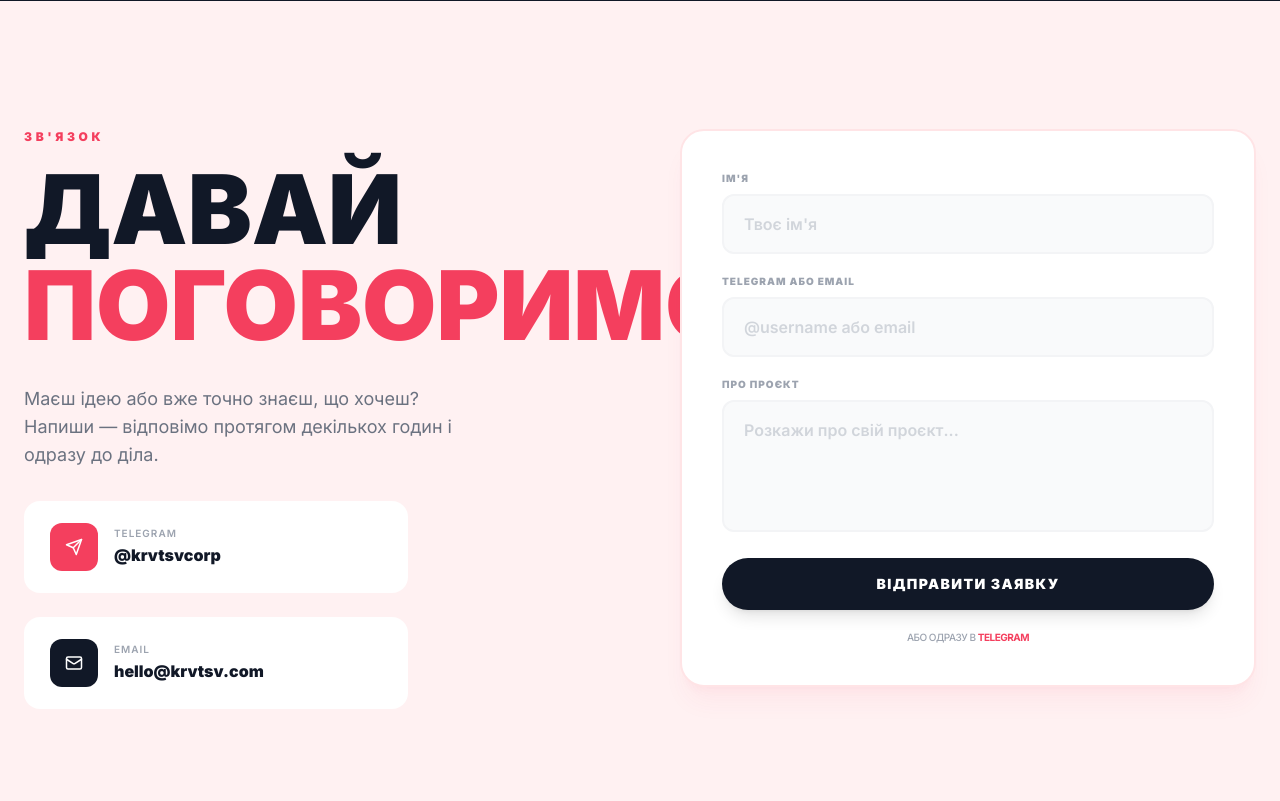
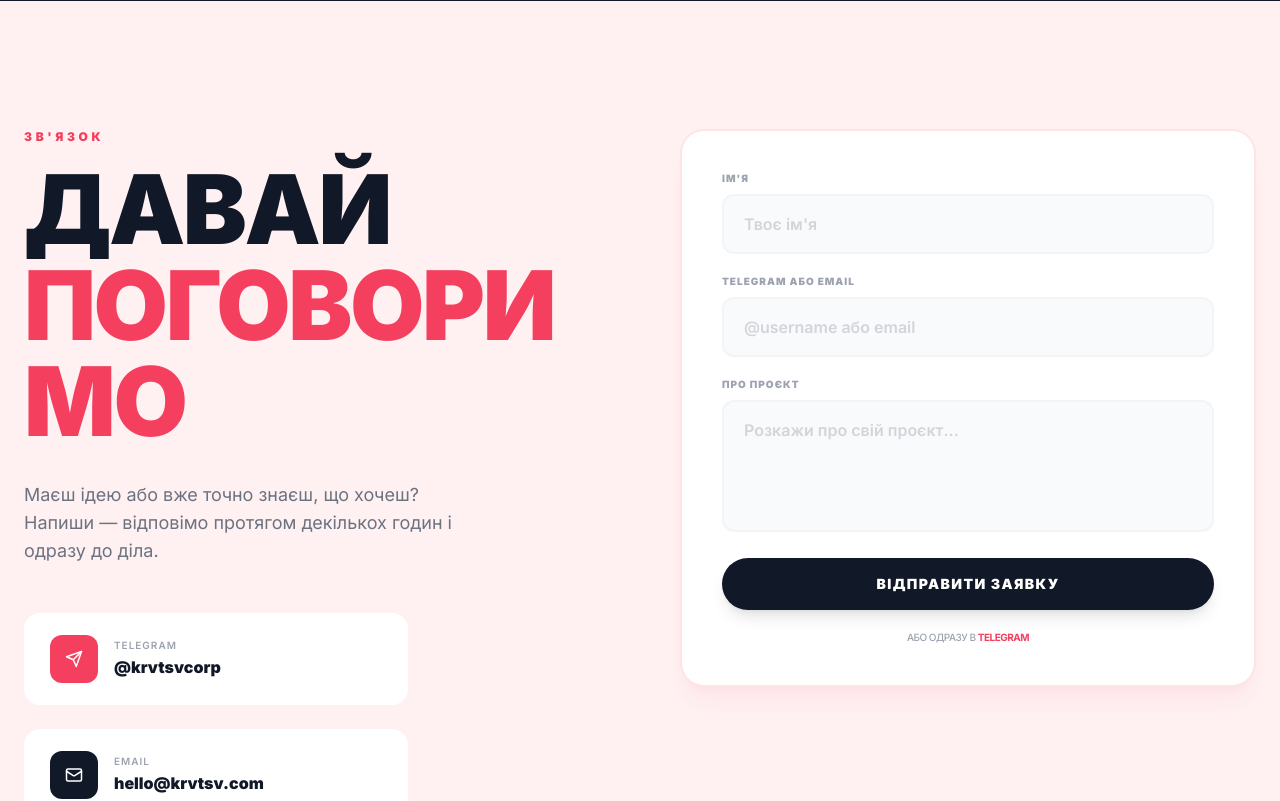
Before and after one commit to porustzi/krvtsv, a React (Vite) app in the folder project/: page / in a window 1280 px wide. Shown: the part 5480-6281 px from the top of the page. Built offline with nearby package versions, Linux system fonts and the light colour scheme.

Commit message:
Update Contact.tsx

```diff
--- a/project/src/components/Contact.tsx
+++ b/project/src/components/Contact.tsx
@@ -3,76 +3,114 @@ import { motion } from 'framer-motion';
 import { Send, Mail, CheckCircle } from 'lucide-react';
 
 export default function Contact() {
-  const [form, setForm] = useState({ name: '', contact: '', message: '' });
+  const [form, setForm] = useState({
+    name: '',
+    contact: '',
+    message: '',
+  });
+
   const [sent, setSent] = useState(false);
   const [loading, setLoading] = useState(false);
 
   const handleSubmit = async (e: React.FormEvent) => {
     e.preventDefault();
+
     setLoading(true);
+
     await new Promise((r) => setTimeout(r, 1000));
+
     setSent(true);
     setLoading(false);
   };
 
   return (
-    <section id="contact" className="py-16 md:py-32 bg-rose-50 overflow-hidden">
+    <section
+      id="contact"
+      className="py-16 md:py-32 bg-rose-50 overflow-hidden"
+    >
       <div className="max-w-7xl mx-auto px-4 md:px-6">
-        <div className="grid lg:grid-cols-2 gap-12 lg:gap-20 items-start">
+        <div className="grid grid-cols-1 lg:grid-cols-2 gap-12 lg:gap-20 items-start">
+
+          {/* LEFT */}
           <motion.div
             initial={{ opacity: 0, y: 20 }}
             whileInView={{ opacity: 1, y: 0 }}
             viewport={{ once: true }}
             transition={{ duration: 0.7 }}
-            className="text-center lg:text-left"
+            className="text-center lg:text-left max-w-[620px]"
           >
-            <p className="text-[10px] md:text-xs font-black uppercase tracking-[0.3em] text-rose-500 mb-4">Зв'язок</p>
-            <h2 className="text-4xl sm:text-6xl md:text-7xl lg:text-8xl font-black uppercase leading-[0.9] text-gray-900 mb-6 md:mb-8">
-              ДАВАЙ<br />
-              <span className="text-rose-500">ПОГОВОРИМО</span>
+            <p className="text-[10px] md:text-xs font-black uppercase tracking-[0.3em] text-rose-500 mb-4">
+              ЗВ'ЯЗОК
+            </p>
+
+            <h2 className="text-4xl sm:text-6xl md:text-7xl lg:text-[6.5rem] xl:text-8xl font-black uppercase leading-[0.9] tracking-tight text-gray-900 mb-6 md:mb-8">
+              ДАВАЙ
+              <br />
+
+              <span className="text-rose-500 block break-words">
+                ПОГОВОРИМО
+              </span>
             </h2>
 
-            <p className="text-gray-500 text-base md:text-lg leading-relaxed mb-8 md:clmb-12 max-w-md mx-auto lg:mx-0">
-              Маєш ідею або вже точно знаєш, що хочеш? Напиши — відповімо
-              протягом декількох годин і одразу до діла.
+            <p className="text-gray-500 text-base md:text-lg leading-relaxed mb-8 md:mb-12 max-w-md mx-auto lg:mx-0">
+              Маєш ідею або вже точно знаєш, що хочеш?
+              Напиши — відповімо протягом декількох
+              годин і одразу до діла.
             </p>
 
             <div className="space-y-4 md:space-y-6 max-w-sm mx-auto lg:mx-0">
+
+              {/* TELEGRAM */}
               <a
                 href="https://t.me/krvtsvcorp"
                 target="_blank"
                 rel="noopener noreferrer"
-                className="group flex items-center gap-4 bg-white rounded-2xl px-5 py-4 md:px-6 md:py-5 hover:shadow-md transition-all duration-300 border-2 border-transparent hover:border-rose-200"
+                className="group flex items-center gap-4 bg-white rounded-2xl px-5 py-4 md:px-6 md:py-5 border-2 border-transparent hover:border-rose-200 hover:shadow-md transition-all duration-300"
               >
                 <div className="w-10 h-10 md:w-12 md:h-12 bg-rose-500 rounded-xl flex items-center justify-center flex-shrink-0 group-hover:scale-110 transition-transform">
                   <Send size={18} className="text-white" />
                 </div>
+
                 <div className="text-left">
-                  <p className="text-[10px] uppercase tracking-widest text-gray-400 font-semibold mb-0.5">Telegram</p>
-                  <p className="font-black text-sm md:text-base text-gray-900">@krvtsvcorp</p>
+                  <p className="text-[10px] uppercase tracking-widest text-gray-400 font-semibold mb-0.5">
+                    Telegram
+                  </p>
+
+                  <p className="font-black text-sm md:text-base text-gray-900">
+                    @krvtsvcorp
+                  </p>
                 </div>
               </a>
 
+              {/* EMAIL */}
               <a
                 href="mailto:hello@krvtsv.com"
-                className="group flex items-center gap-4 bg-white rounded-2xl px-5 py-4 md:px-6 md:py-5 hover:shadow-md transition-all duration-300 border-2 border-transparent hover:border-rose-200"
+                className="group flex items-center gap-4 bg-white rounded-2xl px-5 py-4 md:px-6 md:py-5 border-2 border-transparent hover:border-rose-200 hover:shadow-md transition-all duration-300"
               >
                 <div className="w-10 h-10 md:w-12 md:h-12 bg-gray-900 rounded-xl flex items-center justify-center flex-shrink-0 group-hover:scale-110 transition-transform">
                   <Mail size={18} className="text-white" />
                 </div>
+
                 <div className="text-left">
-                  <p className="text-[10px] uppercase tracking-widest text-gray-400 font-semibold mb-0.5">Email</p>
-                  <p className="font-black text-sm md:text-base text-gray-900">hello@krvtsv.com</p>
+                  <p className="text-[10px] uppercase tracking-widest text-gray-400 font-semibold mb-0.5">
+                    Email
+                  </p>
+
+                  <p className="font-black text-sm md:text-base text-gray-900">
+                    hello@krvtsv.com
+                  </p>
                 </div>
               </a>
             </div>
           </motion.div>
 
+          {/* RIGHT */}
           <motion.div
             initial={{ opacity: 0, y: 40 }}
             whileInView={{ opacity: 1, y: 0 }}
             viewport={{ once: true }}
             transition={{ duration: 0.7, delay: 0.1 }}
+            className="w-full"
           >
             {sent ? (
               <motion.div
@@ -80,68 +118,101 @@ export default function Contact() {
                 animate={{ opacity: 1, scale: 1 }}
                 className="bg-white rounded-3xl p-8 md:p-12 text-center border-2 border-rose-100"
               >
-                <CheckCircle size={48} className="text-rose-500 mx-auto mb-4" />
-                <h3 className="text-xl md:text-2xl font-black uppercase text-gray-900 mb-3">Заявку отримано!</h3>
+                <CheckCircle
+                  size={48}
+                  className="text-rose-500 mx-auto mb-4"
+                />
+
+                <h3 className="text-xl md:text-2xl font-black uppercase text-gray-900 mb-3">
+                  Заявку отримано!
+                </h3>
+
                 <p className="text-gray-500 text-sm md:text-base">
-                  Зв'яжемось з тобою протягом кількох годин. Поки що можеш написати напряму в Telegram.
+                  Зв'яжемось з тобою протягом кількох годин.
+                  Поки що можеш написати напряму в Telegram.
                 </p>
               </motion.div>
             ) : (
               <form
                 onSubmit={handleSubmit}
-                className="bg-white rounded-3xl p-6 md:p-10 border-2 border-rose-100 space-y-4 md:space-y-5 shadow-xl shadow-rose-500/5"
+                className="bg-white rounded-3xl p-6 md:p-10 border-2 border-rose-100 space-y-4 md:space-y-5 shadow-xl shadow-rose-500/5 w-full"
               >
+                {/* NAME */}
                 <div>
                   <label className="block text-[10px] font-black uppercase tracking-widest text-gray-400 mb-2">
                     Ім'я
                   </label>
+
                   <input
                     type="text"
                     required
                     value={form.name}
-                    onChange={(e) => setForm({ ...form, name: e.target.value })}
+                    onChange={(e) =>
+                      setForm({
+                        ...form,
+                        name: e.target.value,
+                      })
+                    }
                     placeholder="Твоє ім'я"
                     className="w-full bg-gray-50 border-2 border-gray-100 rounded-xl px-4 py-3 md:px-5 md:py-4 text-gray-900 font-semibold placeholder-gray-300 focus:outline-none focus:border-rose-300 transition-colors"
                   />
                 </div>
 
+                {/* CONTACT */}
                 <div>
                   <label className="block text-[10px] font-black uppercase tracking-widest text-gray-400 mb-2">
                     Telegram або email
                   </label>
+
                   <input
                     type="text"
                     required
                     value={form.contact}
-                    onChange={(e) => setForm({ ...form, contact: e.target.value })}
+                    onChange={(e) =>
+                      setForm({
+                        ...form,
+                        contact: e.target.value,
+                      })
+                    }
                     placeholder="@username або email"
                     className="w-full bg-gray-50 border-2 border-gray-100 rounded-xl px-4 py-3 md:px-5 md:py-4 text-gray-900 font-semibold placeholder-gray-300 focus:outline-none focus:border-rose-300 transition-colors"
                   />
                 </div>
 
+                {/* MESSAGE */}
                 <div>
                   <label className="block text-[10px] font-black uppercase tracking-widest text-gray-400 mb-2">
                     Про проєкт
                   </label>
+
                   <textarea
                     rows={4}
                     value={form.message}
-                    onChange={(e) => setForm({ ...form, message: e.target.value })}
+                    onChange={(e) =>
+                      setForm({
+                        ...form,
+                        message: e.target.value,
+                      })
+                    }
                     placeholder="Розкажи про свій проєкт..."
                     className="w-full bg-gray-50 border-2 border-gray-100 rounded-xl px-4 py-3 md:px-5 md:py-4 text-gray-900 font-semibold placeholder-gray-300 focus:outline-none focus:border-rose-300 transition-colors resize-none"
                   />
                 </div>
 
+                {/* BUTTON */}
                 <button
                   type="submit"
                   disabled={loading}
                   className="w-full bg-gray-900 text-white font-black uppercase tracking-widest text-xs md:text-sm py-4 rounded-full hover:bg-rose-500 transition-all duration-300 disabled:opacity-60 shadow-lg hover:shadow-rose-500/20 active:scale-95"
                 >
-                  {loading ? 'Відправляємо...' : 'Відправити заявку'}
+                  {loading
+                    ? 'Відправляємо...'
+                    : 'Відправити заявку'}
                 </button>
 
                 <p className="text-center text-[10px] text-gray-400 font-medium uppercase tracking-tighter">
                   Або одразу в{' '}
+
                   <a
                     href="https://t.me/krvtsvcorp"
                     target="_blank"
```
